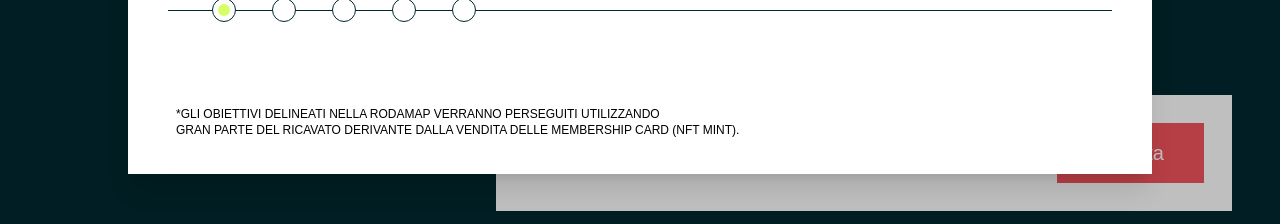
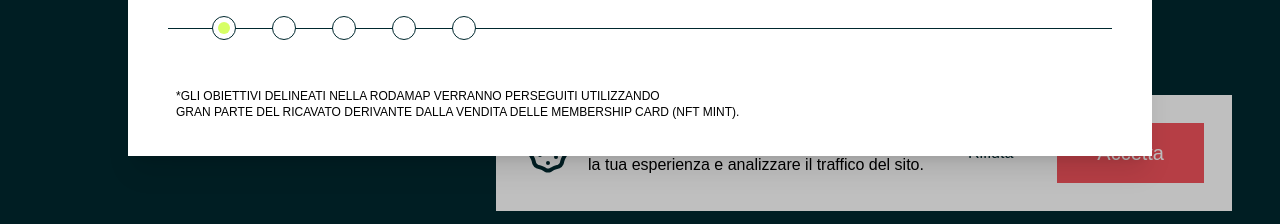
Before and after one commit to logix-software/frontend-assessment, a Nuxt app: page / in a window 1280 px wide. Both pictures are taken after a click on the button "Roadmap". Shown: the part 541-765 px from the top of the page. Built offline with nearby package versions, Linux system fonts and the light colour scheme; a web font is replaced by a local one.

Commit message:
fix: padding

```diff
--- a/components/modals/RoadMap.vue
+++ b/components/modals/RoadMap.vue
@@ -62,7 +62,7 @@
 
                                 </div>
                             </div>
-                            <div class="text-xs text-black px-12 py-9">
+                            <div class="text-xs text-black px-12 pb-9">
                                 *GLI OBIETTIVI DELINEATI NELLA RODAMAP VERRANNO PERSEGUITI UTILIZZANDO <br>
                                 GRAN PARTE DEL RICAVATO DERIVANTE DALLA VENDITA DELLE MEMBERSHIP CARD (NFT MINT).
                             </div>
```
